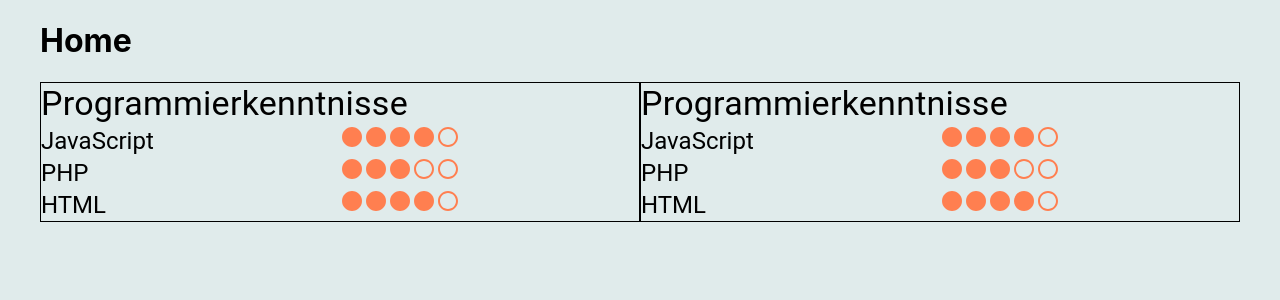
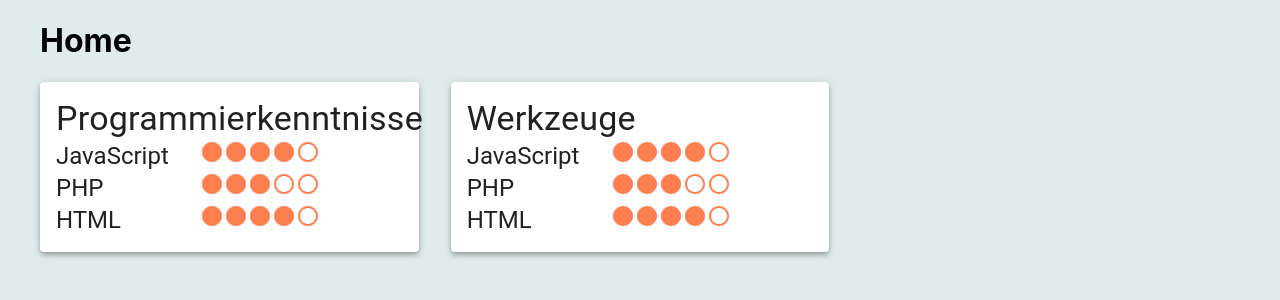
Before and after one commit to lucas-ipsum/lucas-cv, a React (Create React App) app: page / in a window 1280 px wide. Shown: the top 300 px of the page. Built offline with nearby package versions, Linux system fonts and the light colour scheme.

Commit message:
Skills Overview implemented

```diff
--- a/src/components/Home/Home.js
+++ b/src/components/Home/Home.js
@@ -11,6 +11,7 @@ return (
 <Box>
     <h1>Home</h1>
     <SkillsOverview />
+
 </Box>
 
 )
--- a/src/components/SkillList/SkillList.js
+++ b/src/components/SkillList/SkillList.js
@@ -1,6 +1,6 @@
 import React from 'react'
 // MUI
-import { Box, Typography } from '@mui/material';
+import { Box, Typography, Paper } from '@mui/material';
 import Skills from '../Skills/Skills';
 // Components
 
@@ -16,9 +16,13 @@ for (const [key, value] of Object.entries(props.listData)) {
 
 // Render Function
 return (
-    <Box sx={{border: 'solid 1px'}}>
-        <Typography variant='h4'>{props.title}</Typography>
-        {skillList}
+    <Box sx={{}}>
+        <Paper elevation={4}>
+            <Box sx={{p: 2}}>
+                <Typography variant='h4'>{props.title}</Typography>
+                {skillList}
+            </Box>
+        </Paper>
     </Box>
 )
 }
--- a/src/components/Skills/Skills.js
+++ b/src/components/Skills/Skills.js
@@ -24,10 +24,10 @@ for(var i = 0; i < 5; i++) {
 return (
     <Box>
     <Grid container>
-        <Grid item xs={6}>
+        <Grid item xs={5}>
             <Typography variant='h5'>{skillName}</Typography>
         </Grid>
-        <Grid item xs={6}>
+        <Grid item xs={5}>
             {skillArr}
         </Grid>
     </Grid>
--- a/src/components/SkillsOverview/SkillsOverview.js
+++ b/src/components/SkillsOverview/SkillsOverview.js
@@ -14,13 +14,13 @@ let programmingSkills = {
 // Render Function
 return (
     <Box>
-        <Grid container>
-            <Grid xs={12} md={6} item>
+        <Grid container spacing={4}>
+            <Grid xs={12} sm={12} md={4} item>
                 <SkillList title="Programmierkenntnisse" listData={programmingSkills}/>
             </Grid>
 
-            <Grid xs={12} md={6} item>
-                <SkillList title="Programmierkenntnisse" listData={programmingSkills}/>
+            <Grid xs={12} sm={12} md={4} item>
+                <SkillList title="Werkzeuge" listData={programmingSkills}/>
             </Grid>
 
         </Grid>
```
